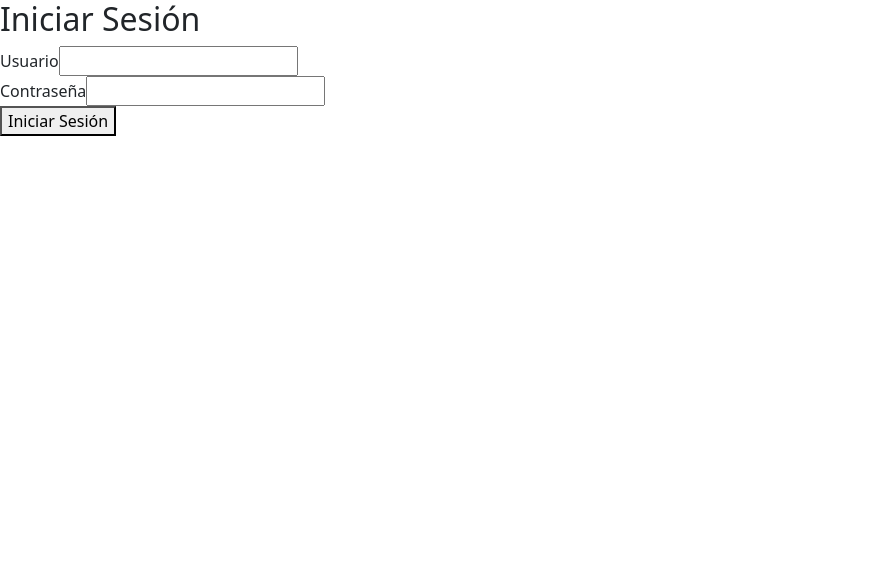
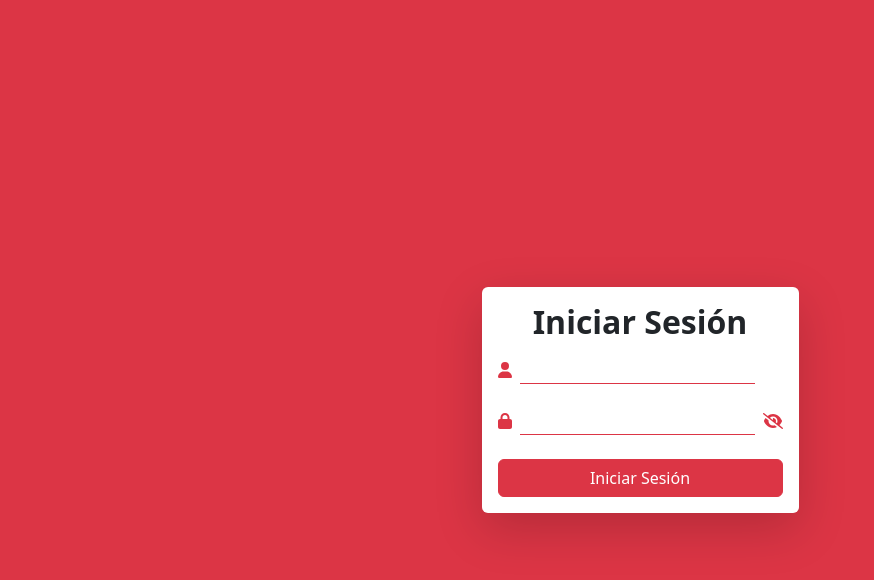
Before and after one commit to PalomaRmMz/bitacora, a React (Create React App) app: page / in a window 1280 px wide. Shown: the top 580 px of the page, without its empty margins (0-874 px from the left). Built offline with nearby package versions, Linux system fonts and the light colour scheme.

Commit message:
diseño de login

```diff
--- a/package.json
+++ b/package.json
@@ -3,6 +3,9 @@
   "version": "0.1.0",
   "private": true,
   "dependencies": {
+    "@fortawesome/fontawesome-svg-core": "^6.7.2",
+    "@fortawesome/free-solid-svg-icons": "^6.7.2",
+    "@fortawesome/react-fontawesome": "^0.2.2",
     "bootstrap": "^5.3.3",
     "cra-template": "1.2.0",
     "react": "^18.3.1",
--- a/src/login/login.js
+++ b/src/login/login.js
@@ -1,10 +1,18 @@
 import React, { useState } from "react";
 import { useNavigate } from "react-router-dom";
+import { FontAwesomeIcon } from "@fortawesome/react-fontawesome";
+import {
+  faUser,
+  faLock,
+  faEye,
+  faEyeSlash,
+} from "@fortawesome/free-solid-svg-icons";
 
 const Login = () => {
   const [username, setUsername] = useState("");
   const [password, setPassword] = useState("");
   const [error, setError] = useState("");
+  const [showPassword, setShowPassword] = useState(false);
 
   const navigate = useNavigate();
 
@@ -18,32 +26,63 @@ const Login = () => {
     }
   };
 
+  const togglePasswordVisibility = () => {
+    setShowPassword(!showPassword);
+  };
+
   return (
-    <div className="login-container">
-      <h2>Iniciar Sesión</h2>
-      <form onSubmit={handleSubmit}>
-        <div>
-          <label htmlFor="username">Usuario</label>
+    <div
+      className="d-flex justify-content-center align-items-center bg-danger"
+      style={{ height: "100vh" }}
+    >
+      <form
+        className="p-3 rounded-2 shadow-lg d-flex flex-column bg-white"
+        onSubmit={handleSubmit}
+      >
+        <h2 className="fw-bolder text-center mb-3">Iniciar Sesión</h2>
+        <label htmlFor="username">
+          <FontAwesomeIcon
+            icon={faUser}
+            className="fw-bolder me-2 text-danger"
+          />
           <input
+            className="mb-2 border border-danger border-top-0 border-end-0 border-bottom-3 border-start-0"
             type="text"
             id="username"
             value={username}
             onChange={(e) => setUsername(e.target.value)}
             required
+            style={{ outline: "none" }}
           />
-        </div>
-        <div>
-          <label htmlFor="password">Contraseña</label>
+        </label>
+
+        <label className="mt-3" htmlFor="password">
+          <FontAwesomeIcon
+            icon={faLock}
+            className="fw-bolder me-2 text-danger"
+          />
           <input
-            type="password"
+            className="mb-2 border border-danger border-top-0 border-end-0 border-bottom-3 border-start-0"
+            type={showPassword ? "text" : "password"}
             id="password"
             value={password}
             onChange={(e) => setPassword(e.target.value)}
             required
+            style={{ outline: "none" }}
+            maxLength="8"
           />
-        </div>
+          <FontAwesomeIcon
+            icon={showPassword ? faEye : faEyeSlash}
+            className="ms-2 text-danger"
+            onClick={togglePasswordVisibility}
+            style={{ cursor: "pointer" }}
+          />
+        </label>
+
         {error && <div style={{ color: "red" }}>{error}</div>}
-        <button type="submit">Iniciar Sesión</button>
+        <button className="btn btn-danger mt-3" type="submit">
+          Iniciar Sesión
+        </button>
       </form>
     </div>
   );
```
Also changed, not shown: 1 other file (tests, documents, lock files or other folders).
